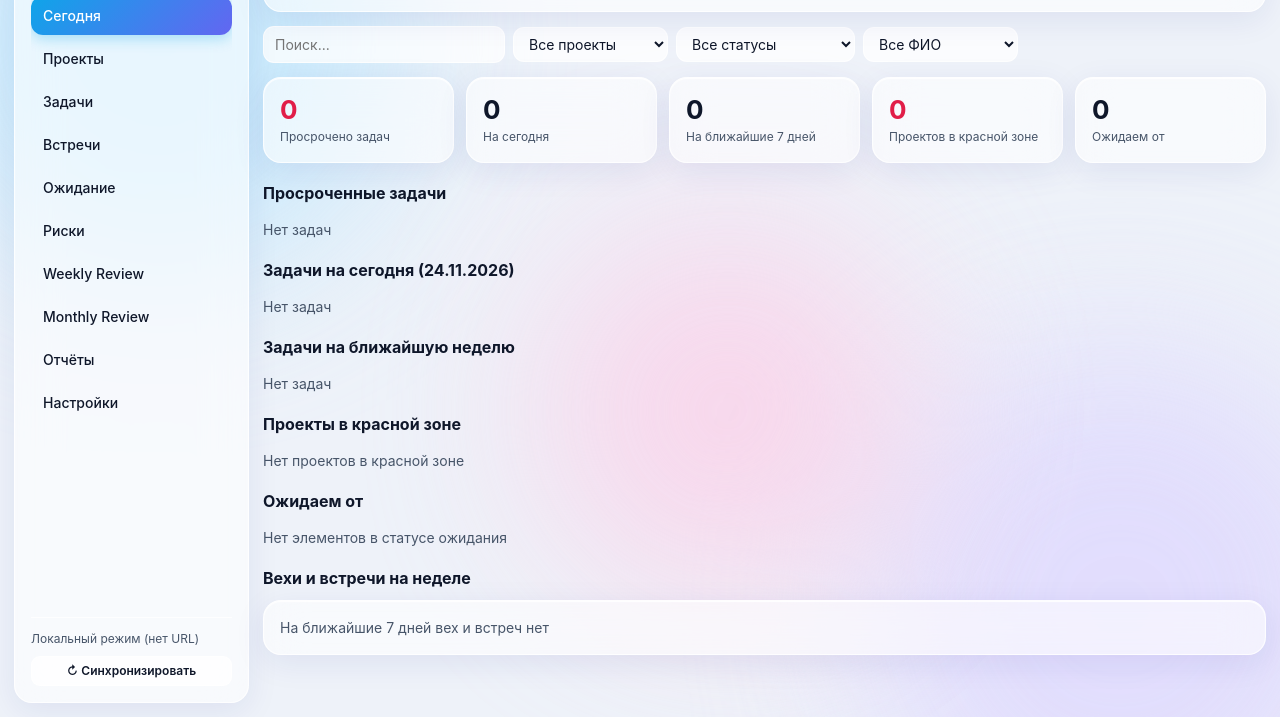
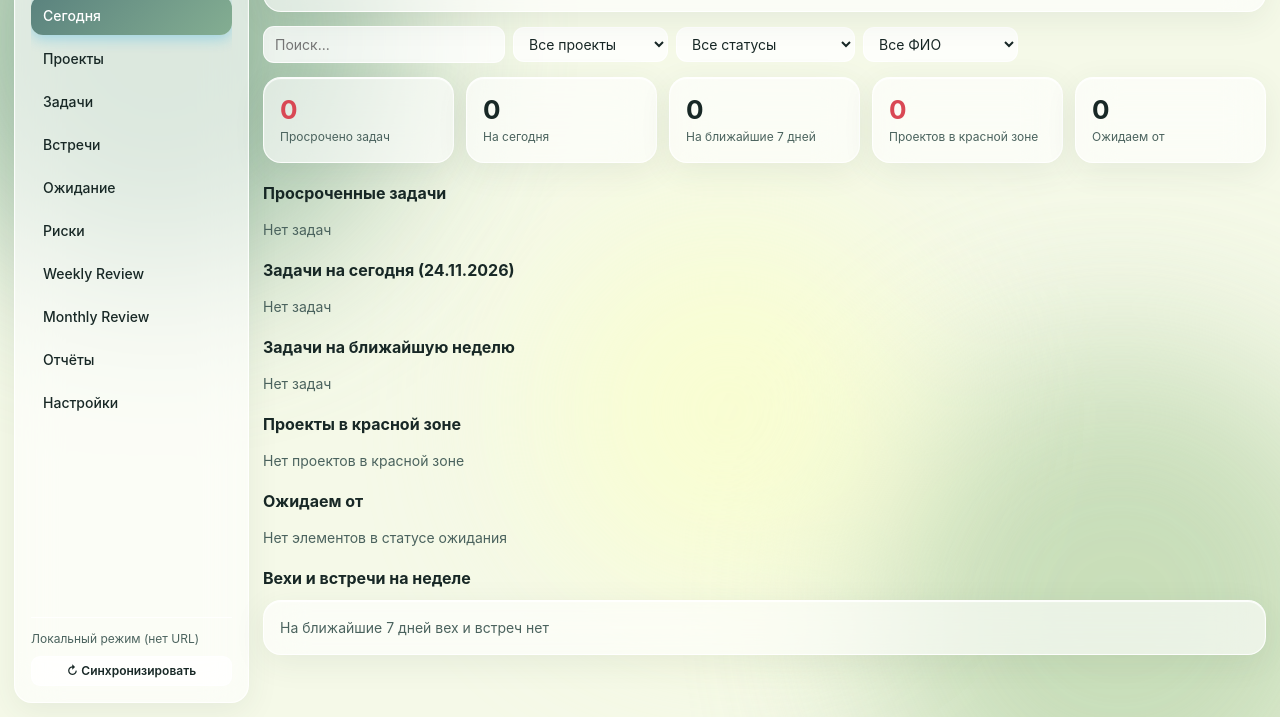
Before and after one commit to antonmurashkin-creator/PM_Tracker, a plain HTML site: page index.html in a window 1280 px wide. Shown: the part 83-800 px from the top of the page. Drawn offline with Linux system fonts and the light colour scheme.

Commit message:
Update styles.css

```diff
--- a/styles.css
+++ b/styles.css
@@ -1,67 +1,67 @@
 :root {
-  --bg-base: #eef2f9;
-  --glass-bg: rgba(255, 255, 255, 0.58);
-  --glass-bg-strong: rgba(255, 255, 255, 0.84);
-  --glass-border: rgba(255, 255, 255, 0.78);
-  --glass-highlight: inset 0 1px 1px rgba(255, 255, 255, 0.92);
-  --shadow: 0 8px 32px rgba(31, 38, 135, 0.08);
-  --text-main: #0f172a;
-  --text-muted: #475569;
-  --accent: #0284c7;
-  --accent-grad: linear-gradient(135deg, #0ea5e9, #6366f1);
-  --danger: #e11d48;
-  --warn: #d97706;
-  --ok: #059669;
-  --input-bg: rgba(255, 255, 255, 0.75);
-  --table-hover: rgba(255, 255, 255, 0.45);
-  --blob-1: #bae6fd;
-  --blob-2: #ddd6fe;
-  --blob-3: #fbcfe8;
+  --bg-base: #f5f9e8;
+  --glass-bg: rgba(255, 255, 255, 0.62);
+  --glass-bg-strong: rgba(252, 254, 246, 0.88);
+  --glass-border: rgba(255, 255, 255, 0.85);
+  --glass-highlight: inset 0 1px 1px rgba(255, 255, 255, 0.95);
+  --shadow: 0 8px 32px rgba(45, 72, 68, 0.08);
+  --text-main: #182826;
+  --text-muted: #4b635e;
+  --accent: #5A827E;
+  --accent-grad: linear-gradient(135deg, #5A827E, #84AE92);
+  --danger: #d94854;
+  --warn: #c77d18;
+  --ok: #3f7d58;
+  --input-bg: rgba(255, 255, 255, 0.78);
+  --table-hover: rgba(185, 212, 170, 0.22);
+  --blob-1: #84AE92;
+  --blob-2: #B9D4AA;
+  --blob-3: #FAFFCA;
   --radius: 18px;
 }
 
 @media (prefers-color-scheme: dark) {
   :root:not([data-theme="light"]) {
-    --bg-base: #090d16;
-    --glass-bg: rgba(22, 30, 48, 0.58);
-    --glass-bg-strong: rgba(26, 36, 58, 0.88);
-    --glass-border: rgba(255, 255, 255, 0.12);
-    --glass-highlight: inset 0 1px 0 rgba(255, 255, 255, 0.18);
-    --shadow: 0 10px 40px rgba(0, 0, 0, 0.45);
-    --text-main: #f1f5f9;
-    --text-muted: #94a3b8;
-    --accent: #38bdf8;
-    --accent-grad: linear-gradient(135deg, #0284c7, #4f46e5);
+    --bg-base: #0d1615;
+    --glass-bg: rgba(22, 36, 34, 0.62);
+    --glass-bg-strong: rgba(26, 42, 40, 0.90);
+    --glass-border: rgba(185, 212, 170, 0.16);
+    --glass-highlight: inset 0 1px 0 rgba(250, 255, 202, 0.14);
+    --shadow: 0 10px 40px rgba(0, 0, 0, 0.48);
+    --text-main: #f2f7ec;
+    --text-muted: #9bb3a8;
+    --accent: #84AE92;
+    --accent-grad: linear-gradient(135deg, #5A827E, #84AE92);
     --danger: #fb7185;
     --warn: #fbbf24;
-    --ok: #34d399;
-    --input-bg: rgba(15, 23, 42, 0.68);
-    --table-hover: rgba(255, 255, 255, 0.05);
-    --blob-1: #0c4a6e;
-    --blob-2: #311042;
-    --blob-3: #1e1b4b;
+    --ok: #6ee7b7;
+    --input-bg: rgba(15, 25, 24, 0.72);
+    --table-hover: rgba(132, 174, 146, 0.10);
+    --blob-1: #233d3a;
+    --blob-2: #355243;
+    --blob-3: #4b5936;
   }
 }
 
 :root[data-theme="dark"] {
-  --bg-base: #090d16;
-  --glass-bg: rgba(22, 30, 48, 0.58);
-  --glass-bg-strong: rgba(26, 36, 58, 0.88);
-  --glass-border: rgba(255, 255, 255, 0.12);
-  --glass-highlight: inset 0 1px 0 rgba(255, 255, 255, 0.18);
-  --shadow: 0 10px 40px rgba(0, 0, 0, 0.45);
-  --text-main: #f1f5f9;
-  --text-muted: #94a3b8;
-  --accent: #38bdf8;
-  --accent-grad: linear-gradient(135deg, #0284c7, #4f46e5);
+  --bg-base: #0d1615;
+  --glass-bg: rgba(22, 36, 34, 0.62);
+  --glass-bg-strong: rgba(26, 42, 40, 0.90);
+  --glass-border: rgba(185, 212, 170, 0.16);
+  --glass-highlight: inset 0 1px 0 rgba(250, 255, 202, 0.14);
+  --shadow: 0 10px 40px rgba(0, 0, 0, 0.48);
+  --text-main: #f2f7ec;
+  --text-muted: #9bb3a8;
+  --accent: #84AE92;
+  --accent-grad: linear-gradient(135deg, #5A827E, #84AE92);
   --danger: #fb7185;
   --warn: #fbbf24;
-  --ok: #34d399;
-  --input-bg: rgba(15, 23, 42, 0.68);
-  --table-hover: rgba(255, 255, 255, 0.05);
-  --blob-1: #0c4a6e;
-  --blob-2: #311042;
-  --blob-3: #1e1b4b;
+  --ok: #6ee7b7;
+  --input-bg: rgba(15, 25, 24, 0.72);
+  --table-hover: rgba(132, 174, 146, 0.10);
+  --blob-1: #233d3a;
+  --blob-2: #355243;
+  --blob-3: #4b5936;
 }
 
 * { box-sizing: border-box; }
```
